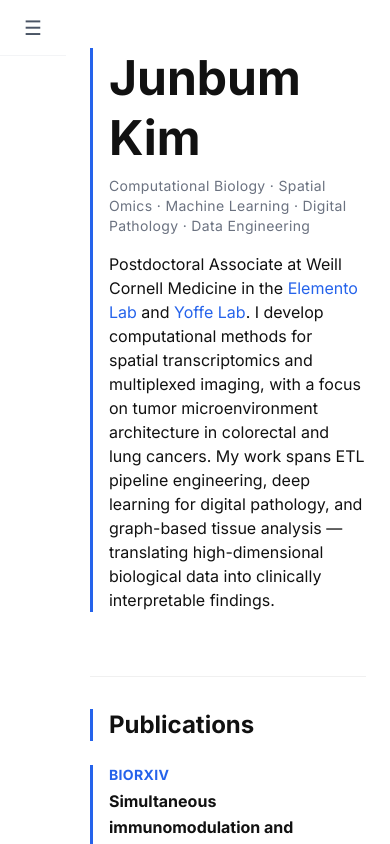
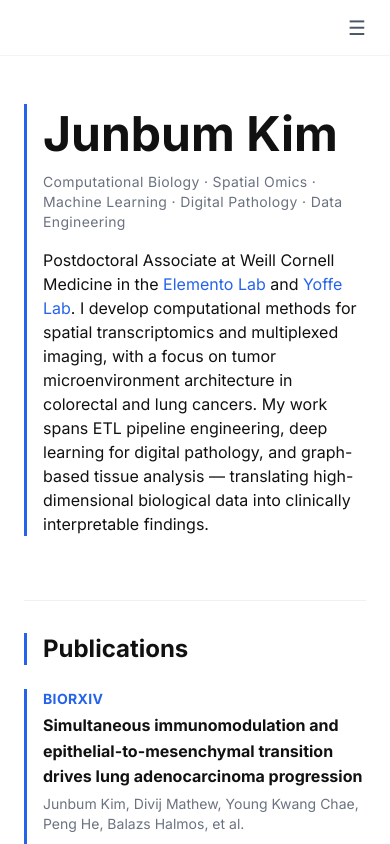
Before and after one commit to jkim810/jkim810.github.io, a Next.js app: page / in a window 390 px wide. Shown: the top 844 px of the page. Built offline with nearby package versions, Linux system fonts and the light colour scheme.

Commit message:
fix: fix mobile nav to top of viewport, full-width, no wasted left space

```diff
--- a/app/layout.tsx
+++ b/app/layout.tsx
@@ -39,7 +39,7 @@ export default function RootLayout({
 
           {/* Main content area */}
           <div className="flex flex-col flex-1 lg:ml-[240px]">
-            <main id="main-content" className="flex-1">{children}</main>
+            <main id="main-content" className="flex-1 pt-14 lg:pt-0">{children}</main>
           </div>
         </div>
       </body>
--- a/components/MobileNav.tsx
+++ b/components/MobileNav.tsx
@@ -7,7 +7,7 @@ interface MobileNavProps {
 export function MobileNav({ onOpenMenu }: MobileNavProps) {
   return (
     <header
-      className="lg:hidden sticky top-0 z-40 h-14 bg-white border-b border-gray-100 flex items-center justify-between px-6"
+      className="lg:hidden fixed top-0 left-0 right-0 z-40 h-14 bg-white border-b border-gray-100 flex items-center justify-end px-6"
       aria-label="Mobile navigation"
     >
       <button
```
